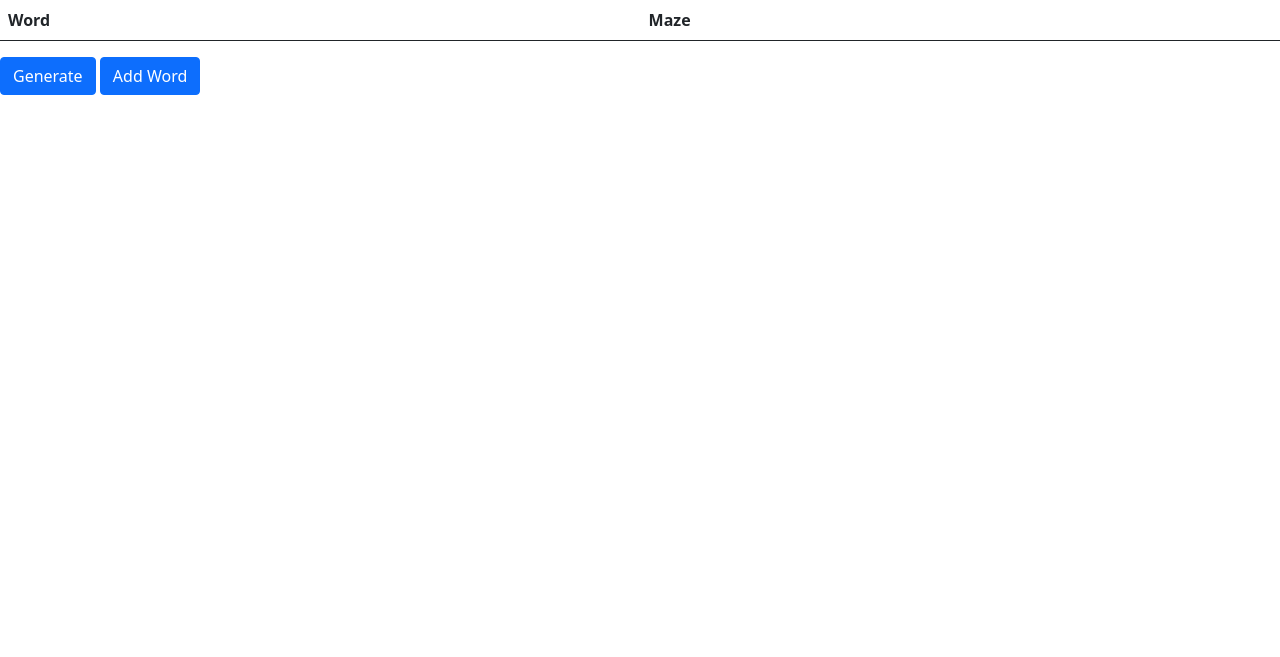
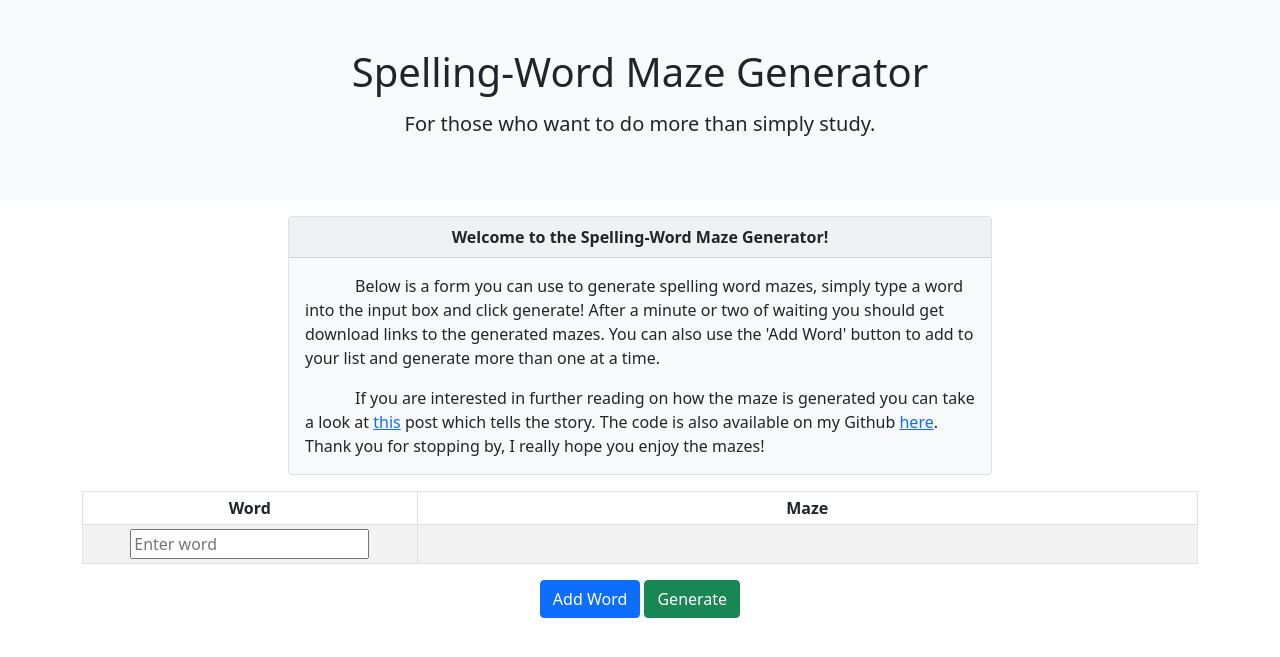
Before and after one commit to TravisAdsitt/SpellingMaze, a Flask app: page / in a window 1280 px wide. Shown: the top 657 px of the page. Run offline with Flask 2, Linux system fonts and the light colour scheme; some libraries are stand-ins or nearby versions.

Commit message:
Beautification of web interface

```diff
--- a/templates/base.html
+++ b/templates/base.html
@@ -2,38 +2,66 @@
 <html lang="en">
 
 <head>
-    <!-- Required meta tags -->
     <meta charset="utf-8">
     <meta name="viewport" content="width=device-width, initial-scale=1, shrink-to-fit=no">
 
-    <!-- Bootstrap CSS -->
     <link href="https://cdn.jsdelivr.net/npm/bootstrap@5.0.2/dist/css/bootstrap.min.css" rel="stylesheet"
         integrity="sha384-EVSTQN3/azprG1Anm3QDgpJLIm9Nao0Yz1ztcQTwFspd3yD65VohhpuuCOmLASjC" crossorigin="anonymous">
 
 
-    <title>Hello, world!</title>
+    <title>Spelling Word Maze Creator</title>
 </head>
 
 <body>
-    <table class="table">
+    <div class="p-5 text-center bg-light">
+        <h1 class="mb-3">Spelling-Word Maze Generator</h1>
+        <h5 class="mb-3">For those who want to do more than simply study.</h5>
+    </div>
+    <div class="container-sm">
+        <div class="m-6 row">
+            <div class="col-8 offset-md-2">
+                <div class="card bg-light m-3 border">
+                    <div class="card-header text-center fw-bold">
+                        Welcome to the Spelling-Word Maze Generator!
+                    </div>
+                    <div class="card-body">
+                        <p class="card-text" style="text-indent: 50px;">
+                            Below is a form you can use to generate spelling word mazes, simply type a word into the input box and click generate!
+                            After a minute or two of waiting you should get download links to the generated mazes.
+                            You can also use the 'Add Word' button to add to your list and generate more than one at a time.
+                        </p>
+                        <p class="card-text" style="text-indent: 50px;">
+                            If you are interested in further reading on how the maze is generated you can take a look at <a href="https://wfale.net/2022/12/04/spelling-made-exciting-in-a-labyrinthine-maze/">this</a> post which tells the story.
+                            The code is also available on my Github <a href="https://github.com/TravisAdsitt/SpellingMaze">here</a>. Thank you for stopping by, I really hope you enjoy the mazes!
+                        </p>
+                    </div>
+                </div>
+            </div>
+        </div>
+        <div class="row">
+            <div class="col text-center">
+                <table class="table table-sm table-bordered table-striped align-middle text-center">
                     <thead>
                         <tr>
-                <th scope="col">Word</th>
-                <th scope="col">Maze</th>
+                            <th style="width: 30%;">Word</th>
+                            <th style="width: 70%;">Maze</th>
                         </tr>
                     </thead>
-        <tbody id="word_list">
-            <tr id="template_row" hidden="hidden">
+                    <tbody id="word_list" class="table-group-divider">
+                        <tr id="template_row">
                             <td>
-                    <input class="word" placeholder="Enter word">
+                                <input placeholder="Enter word">
                             </td>
                             <td>
                             </td>
                         </tr>
                     </tbody>
                 </table>
-    <button onclick="generateImages()" class="btn btn-primary">Generate</button>
                 <button onclick="cloneRow()" class="btn btn-primary">Add Word</button>
+                <button onclick="generateImages()" class="btn btn-success">Generate</button>
+            </div>
+        </div>
+    </div>
 
     <script>
         function cloneRow() {
@@ -44,6 +72,14 @@
 
             clone.id = "";
             clone.hidden = "";
+
+            clone.cells[0].innerHTML = '';
+            clone.cells[1].innerHTML = '';
+
+            word_input = document.createElement('input');
+            word_input.placeholder = "Enter Word";
+
+            clone.cells[0].appendChild(word_input);
 
             table.appendChild(clone);
         }
@@ -81,9 +117,9 @@
                 image_cell.innerHTML = '';
 
                 img_loading = document.createElement('img');
-                img_loading.src = '/static/Loading.gif';
-                img_loading.width = 30;
-                img_loading.height = 30;
+                img_loading.src = '/static/Loading.webp';
+                img_loading.width = 50;
+                img_loading.height = 50;
 
                 const Http = new XMLHttpRequest();
                 const url = '/maze?word=' + word;
```
Also changed, not shown: static/Loading.webp (added). Lines whose indentation alone changed are shown as unchanged.
